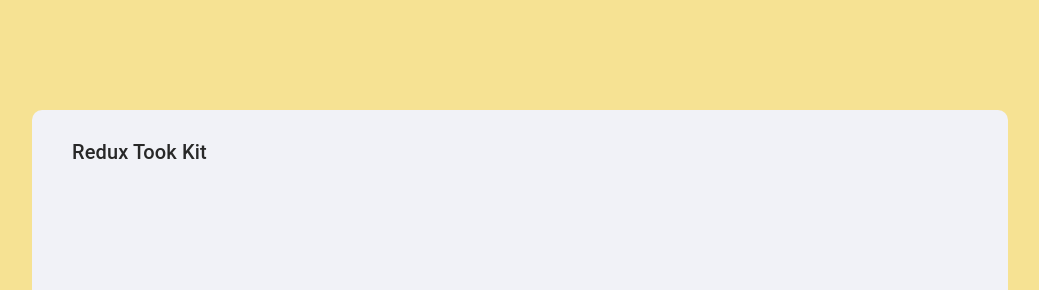
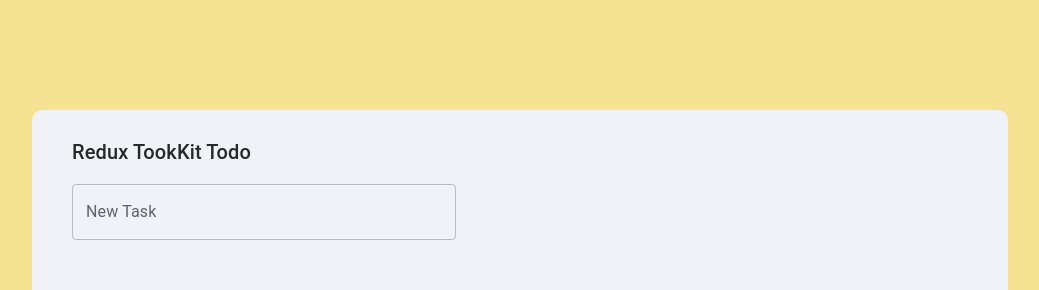
Before and after one commit to kazufoot21/TodoApp-ReduxToolKit-Typescript, a React (Create React App) app: page / in a window 1280 px wide. Shown: the top 290 px of the page, without its empty margins (120-1159 px from the left). Built offline with nearby package versions, Linux system fonts and the light colour scheme.

Commit message:
create TaskForm

```diff
--- a/src/App.tsx
+++ b/src/App.tsx
@@ -1,12 +1,14 @@
 import React from 'react';
 import styles from './App.module.scss';
 import Header from './components/header/Header';
+import TaskFrom from './features/task/taskForm/TaskFrom';
 
 const App: React.FC = () => {
   return (
     <div className={styles.root}>
       <div className={styles.wrapper}>
         <Header />
+        <TaskFrom />
       </div>
     </div>
   );
--- a/src/components/header/Header.tsx
+++ b/src/components/header/Header.tsx
@@ -3,7 +3,6 @@
 import Toolbar from '@mui/material/Toolbar';
 import Typography from '@mui/material/Typography';
 import styles from './Header.module.scss';
-import { sliderUnstyledClasses } from '@mui/material';
 
 const Header: React.FC = () => {
   return (
@@ -11,7 +10,7 @@
       <AppBar position="static" className={styles.app_bar}>
         <Toolbar className={styles.tool_bar}>
           <Typography variant="h6" className={styles.title}>
-            Redux Took Kit
+            Redux TookKit Todo
           </Typography>
         </Toolbar>
       </AppBar>
--- /dev/null
+++ b/src/features/task/taskForm/TaskForm.module.scss
@@ -0,0 +1,10 @@
+.root {
+  width: 30vw;
+  margin-bottom: 20px;
+
+  .form {
+    .text_field {
+      width: 100%;
+    }
+  }
+}
--- /dev/null
+++ b/src/features/task/taskForm/TaskFrom.tsx
@@ -0,0 +1,34 @@
+import React from 'react';
+import TextField from '@mui/material/TextField';
+import { useForm } from 'react-hook-form';
+
+import styles from './TaskForm.module.scss';
+
+type Inputs = {
+  taskTitle: string;
+};
+
+const TaskFrom: React.FC = () => {
+  const { register, handleSubmit, reset } = useForm();
+  const handleCreate = (data: Inputs) => {
+    console.log(data);
+    reset();
+  };
+  return (
+    <div className={styles.root}>
+      <form onSubmit={handleSubmit(handleCreate)} className={styles.form}>
+        <TextField
+          id="outlined-basic"
+          label="New Task"
+          variant="outlined"
+          // inputRef={register}
+          {...register('taskTitle')}
+          name="taskTitle"
+          className={styles.text_field}
+        />
+      </form>
+    </div>
+  );
+};
+
+export default TaskFrom;
```
